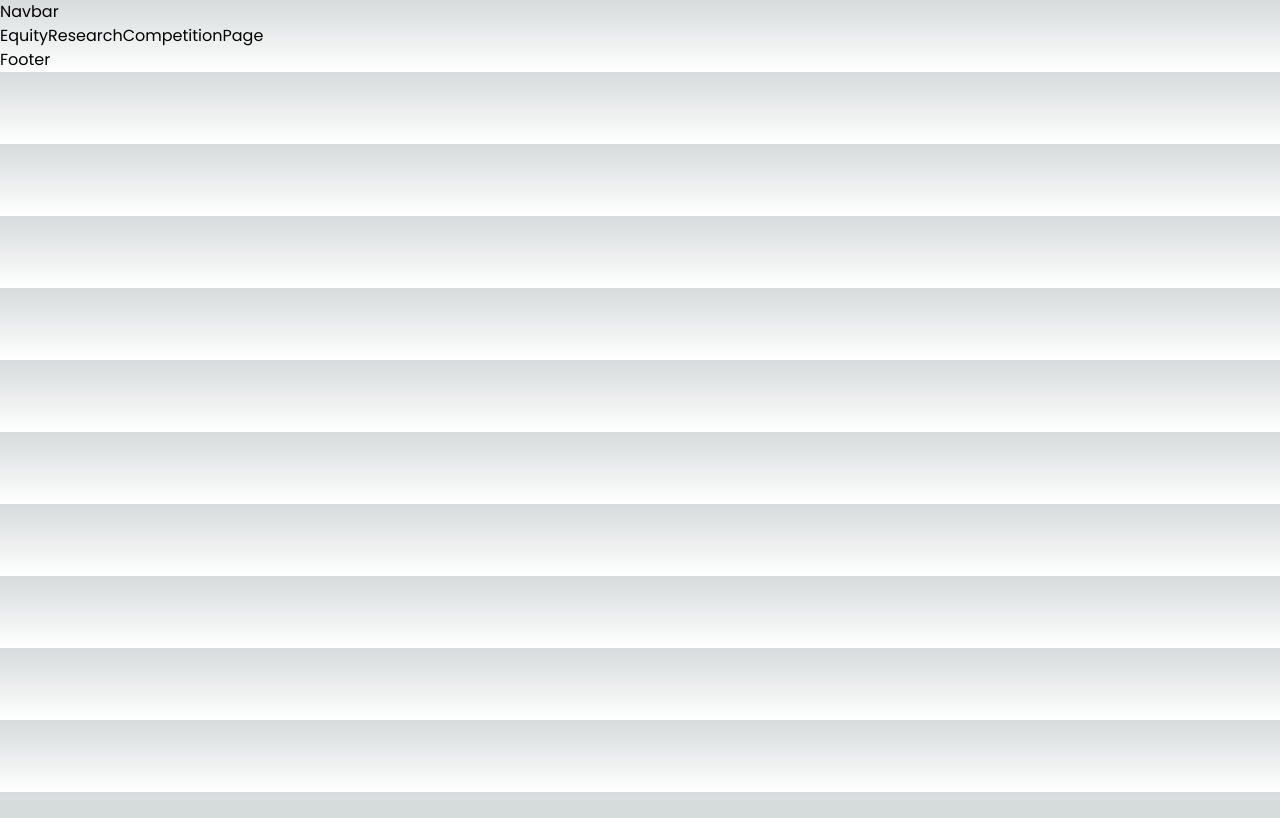
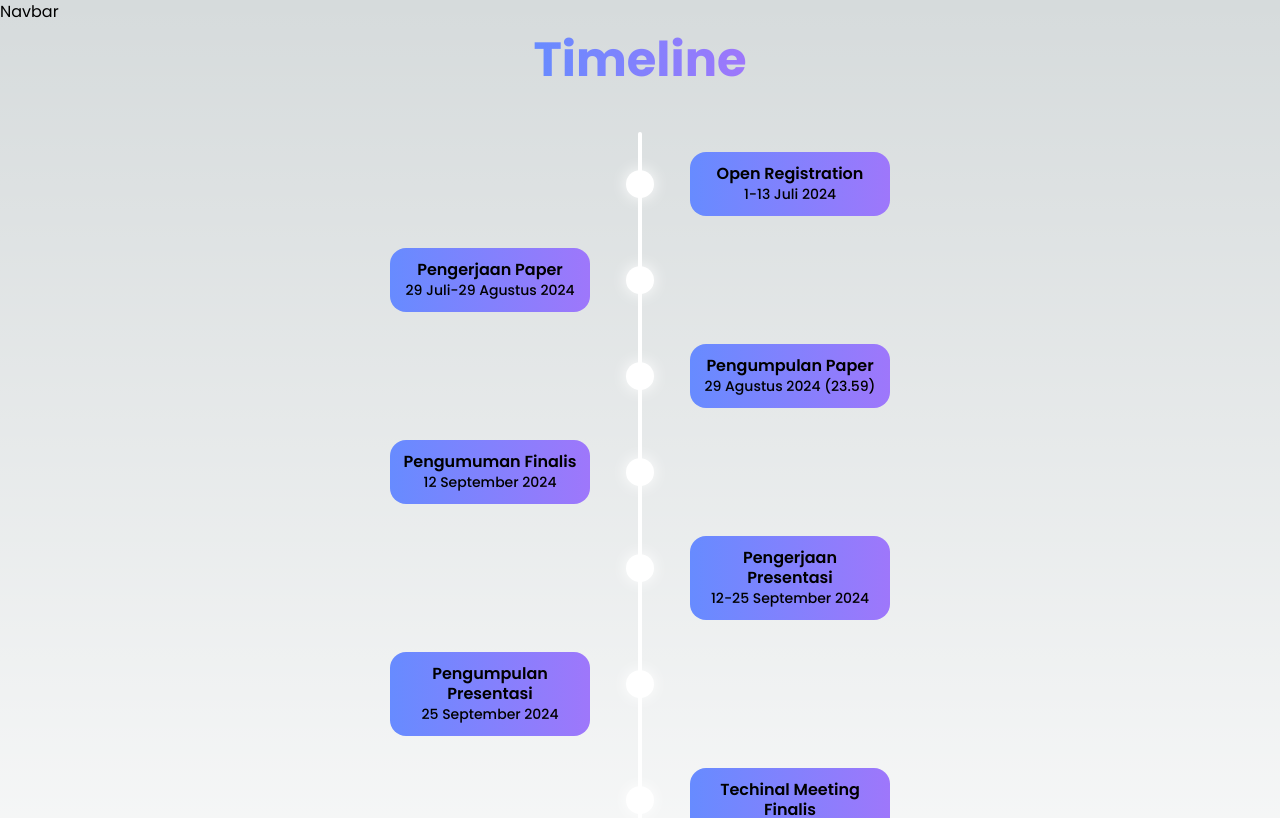
Before and after one commit to farrelathalla/INFEST-2024, a Next.js app: page /equity-research-competition in a window 1280 px wide. Shown: the top 818 px of the page. Built offline with nearby package versions, Linux system fonts and the light colour scheme.

Commit message:
feat: add timeline no glow yet

```diff
--- a/app/equity-research-competition/page.js
+++ b/app/equity-research-competition/page.js
@@ -1,8 +1,27 @@
 import React from 'react'
+import TimelineList from '@/components/timeline/TimelineList'
+import TimelineItem from '@/components/timeline/TimelineItem'
 
 const EquityResearchCompetitionPage = () => {
   return (
-    <div>EquityResearchCompetitionPage</div>
+    <div>
+
+      {/* Timeline */}
+      <TimelineList>
+        <TimelineItem date="1-13 Juli 2024" content="Open Registration" />
+        <TimelineItem date="29 Juli-29 Agustus 2024" content="Pengerjaan Paper" />
+        <TimelineItem date="29 Agustus 2024 (23.59)" content="Pengumpulan Paper" />
+        <TimelineItem date="12 September 2024" content="Pengumuman Finalis" />
+        <TimelineItem date="12-25 September 2024" content="Pengerjaan Presentasi" />
+        <TimelineItem date="25 September 2024" content="Pengumpulan Presentasi" />
+        <TimelineItem date="26 September 2024" content="Techinal Meeting Finalis" />
+        <TimelineItem date="5 Oktober 2024" content="Presentasi Finalis" />
+        <TimelineItem date="5 Oktober 2024" content="Pengumuman Juara" />
+      </TimelineList>
+
+
+    </div>
+
   )
 }
 
--- /dev/null
+++ b/components/timeline/TimelineItem.js
@@ -0,0 +1,31 @@
+import React from "react";
+
+export default function TimelineItem({ content,date }){
+    return (
+        <li data-content={content} className="
+        bg-gradient-to-r from-[#678BFF] to-[#9E77FB]
+        flex flex-col items-center w-[200px] py-3 my-4 rounded-2xl text-sm
+        odd:translate-x-[150px] even:translate-x-[-150px]
+        relative group
+
+        after:w-1 after:h-32 after:bg-white after:absolute after:top-0
+        after:translate-y-[-70%] after:rounded-full
+        odd:after:translate-x-[-150px] even:after:translate-x-[150px]
+
+        first:after:h-10 first:after:translate-y-[-50%]
+        ">
+
+            <p className="poppins-semibold text-base px-3 leading-tight">{content}</p>
+            <p className="poppins-medium text-sm">{date}</p>
+
+            {/* circle glow */}
+            <span className="
+            size-7 rounded-full bg-white absolute
+            top-0 translate-y-[65%]
+            group-odd:translate-x-[-150px] group-even:translate-x-[150px]
+            before:size-7 before:rounded-full before:bg-white before:blur before:inline-block
+            "></span>
+
+        </li>
+    )
+}
--- /dev/null
+++ b/components/timeline/TimelineList.js
@@ -0,0 +1,27 @@
+import React from "react";
+
+export default function TimelineList({ title="Timeline", children}){
+    return (
+        <div className="relative mx-auto text-center">
+            <h2 className='
+            relative
+            mb-10
+            text-[48px]
+            poppins-bold
+            inline-block
+            bg-gradient-to-r from-[#678BFF] to-[#9E77FB]
+            text-transparent
+            bg-clip-text
+            '>{title}</h2>
+
+            <ul className="
+            mx-auto
+            flex flex-col
+            items-center
+            w-[80%]">
+                {children}
+            </ul>
+
+        </div>
+    )
+}
```
